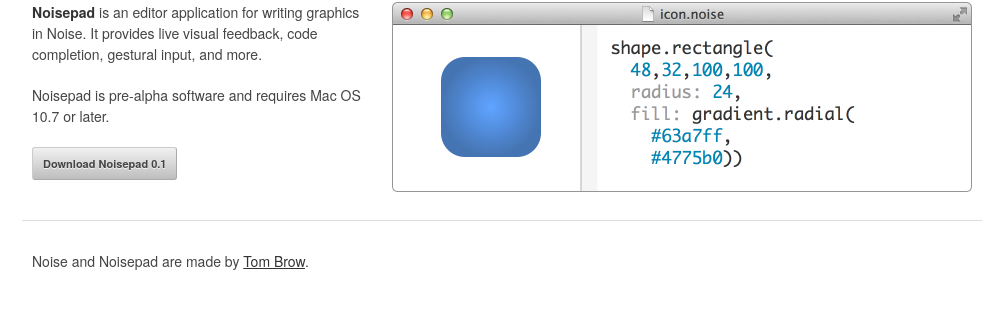
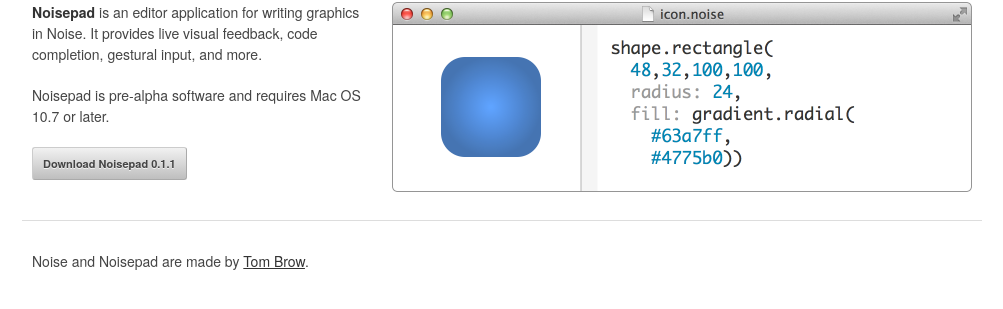
Before and after one commit to brow/rebeccabutler.org, a Jekyll site: the page built from noise/index.html, in a window 1280 px wide. Shown: the part 418-727 px from the top of the page, without its empty margins (138-1141 px from the left). Built offline with Jekyll 4.4.1, drawn with Linux system fonts in a browser that asks for light colours; Markdown is read by kramdown in place of the engine named in the settings.

Commit message:
Noise 0.1.1

```diff
--- a/noise/index.html
+++ b/noise/index.html
@@ -49,7 +49,7 @@
     <div class="six columns">
       <p><strong>Noisepad</strong> is an editor application for writing graphics in Noise. It provides live visual feedback, code completion, gestural input, and more.</p>
       <p>Noisepad is pre-alpha software and requires Mac OS 10.7 or later.</p>
-      <a href="https://s3.amazonaws.com/noisepad/Releases/Noisepad+0.1.zip" class="button">Download Noisepad 0.1</a>
+      <a href="https://s3.amazonaws.com/noisepad/Releases/Noisepad+0.1.1.zip" class="button">Download Noisepad 0.1.1</a>
     </div>
 
     <div class="ten columns">
```
